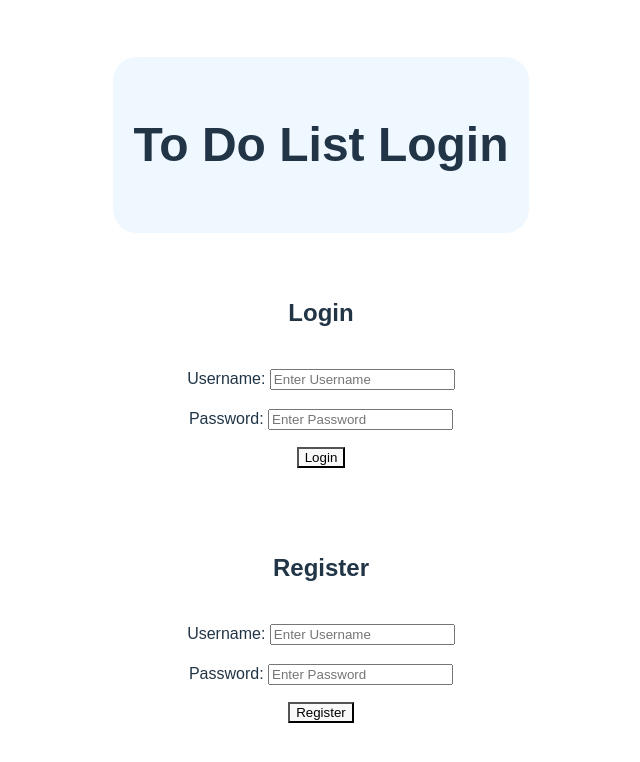
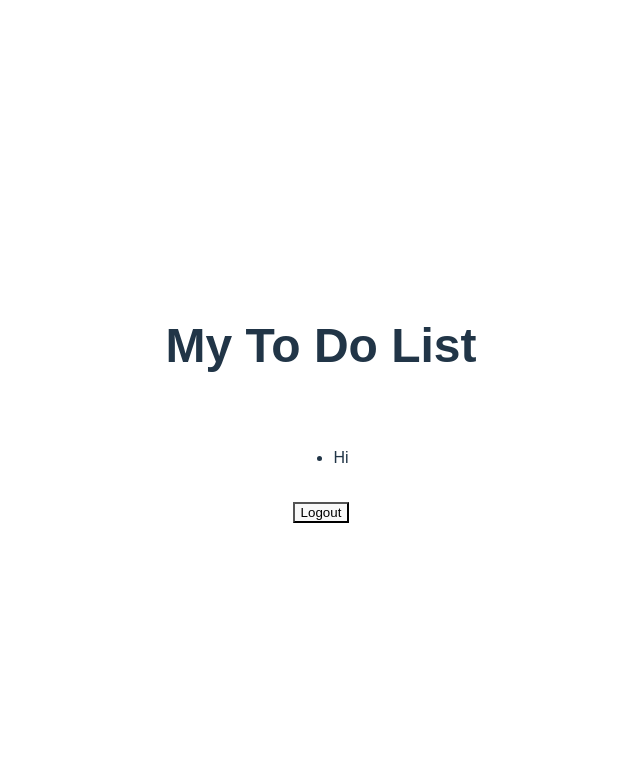
Before and after one commit to ValeriaV-8/DEV-209, a React (Vite) app in the folder Week-05/: page / in a window 1280 px wide. Both pictures are taken after a click on the button "Login". Shown: the top 762 px of the page, without its empty margins (319-959 px from the left). Built offline with nearby package versions, Linux system fonts and the light colour scheme.

Commit message:
Added To Do List Page

```diff
--- a/Week-05/src/App.jsx
+++ b/Week-05/src/App.jsx
@@ -3,18 +3,36 @@ import './App.css'
 import Header from './Header.jsx'
 import { Login, Username, Password } from './Login.jsx'
 import { Register, RegisterUsername, RegisterPassword } from './Register.jsx'
-import { LoginButton, RegisterButton } from './Button.jsx'
+import { RegisterButton } from './Button.jsx'
+
+
 
 function App() {
 
+  const [isLoggedIn, setIsLoggedIn] = useState(false);
+
+  const handleLogin = () => {
+    setIsLoggedIn(true);
+  };
+
   return (
+    <div className="App">
+      {isLoggedIn ? (
+        <div className="container">
+          <h1>My To Do List</h1>
+          <ul>
+            <li>Hi</li>
+          </ul>
+          <button onClick={() => setIsLoggedIn(false)}>Logout</button>
+        </div>
+      ) : (
       <>
       <Header />
         <div className="container">
           <Login />
           <Username />
           <Password />
-        <LoginButton />
+          <button onClick={handleLogin}>Login</button>
         </div>
         <div className="container">
           <Register />
@@ -23,7 +41,9 @@ function App() {
           <RegisterButton />
         </div>
       </>
-  )
-}
+      )}
+    </div>
+  );
+};
 
 export default App
--- a/Week-05/src/Button.jsx
+++ b/Week-05/src/Button.jsx
@@ -1,15 +1,5 @@
-const loginBtn = () => {
-    alert('You clicked the login button!')
-};
-
 const registerBtn = () => {
-    alert('You clicked the register button!')
-};
-
-function LoginButton() {
-    return (
-        <button onClick={loginBtn}>Login</button>
-    )
+    alert('Registeration Success!')
 };
 
 function RegisterButton() {
@@ -18,4 +8,4 @@ function RegisterButton() {
     )
 };
 
-export { LoginButton, RegisterButton };
+export {  RegisterButton };
```
Lines whose indentation alone changed are shown as unchanged.
